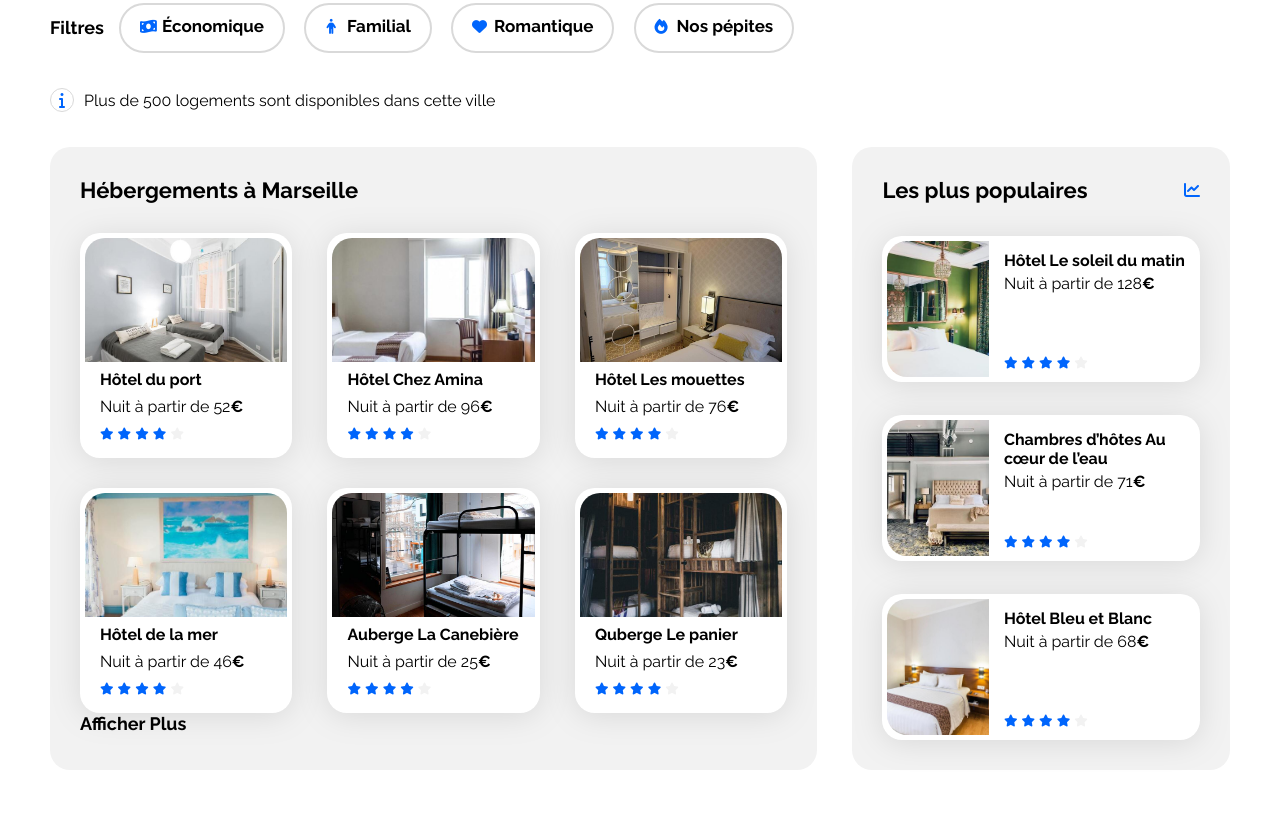
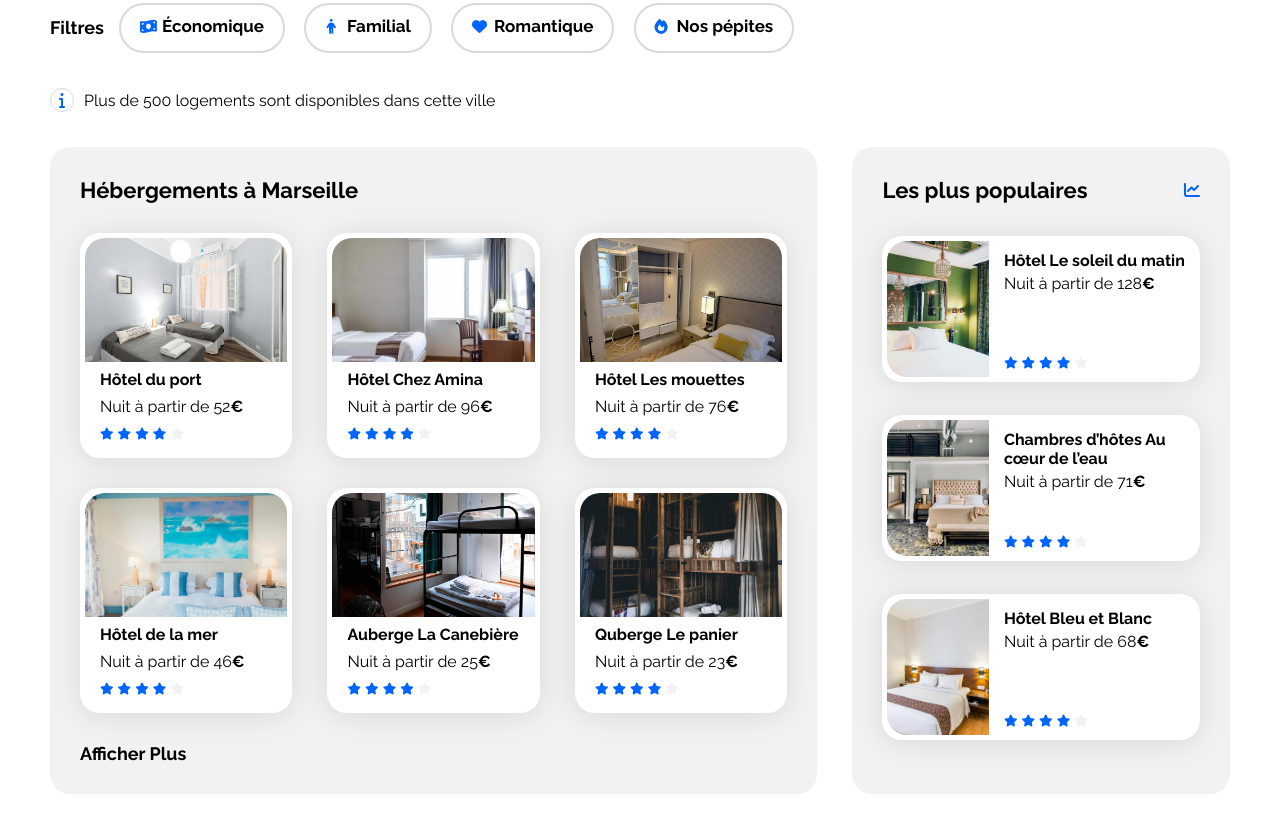
Before and after one commit to Lisley88/projet_booki, a plain HTML site: page index.html in a window 1280 px wide. Shown: the part 283-1100 px from the top of the page. Drawn offline with Linux system fonts and the light colour scheme.

Commit message:
Corriger l'afficher plus

```diff
--- a/css/style.css
+++ b/css/style.css
@@ -142,7 +142,6 @@ header {
     border-right: 0;
     background-color: #FFFFFF;
     padding: 24px;
-    /* box-sizing: border-box; */
 }
 
 input::placeholder {
@@ -262,6 +261,8 @@ input::placeholder {
 /******************* Hebergements ***********/
 .hebergements {
     width: 65%;
+    display: flex;
+    flex-direction: column;
 }
 
 .hebergements-cards {
@@ -613,11 +614,16 @@ footer .important {
         width: 112px;
         height: 146px;
     }
+
     .hebergements {
         width: 100%;
         background-color: #FFFFFF !important;
         padding: 20px !important;
         margin-top: 15px;
+    }
+
+    .more {
+        margin-top: 0;
     }
 
     .hebergements-cards {
--- a/index.html
+++ b/index.html
@@ -214,9 +214,7 @@
                 </a>
               </article>
             </div>
-            <div>
               <a class="more" href="#">Afficher Plus</a>
-            </div>
           </section>
           <!-- ========================= Section Populaire ============================ -->
           <section class="populaires">
```
